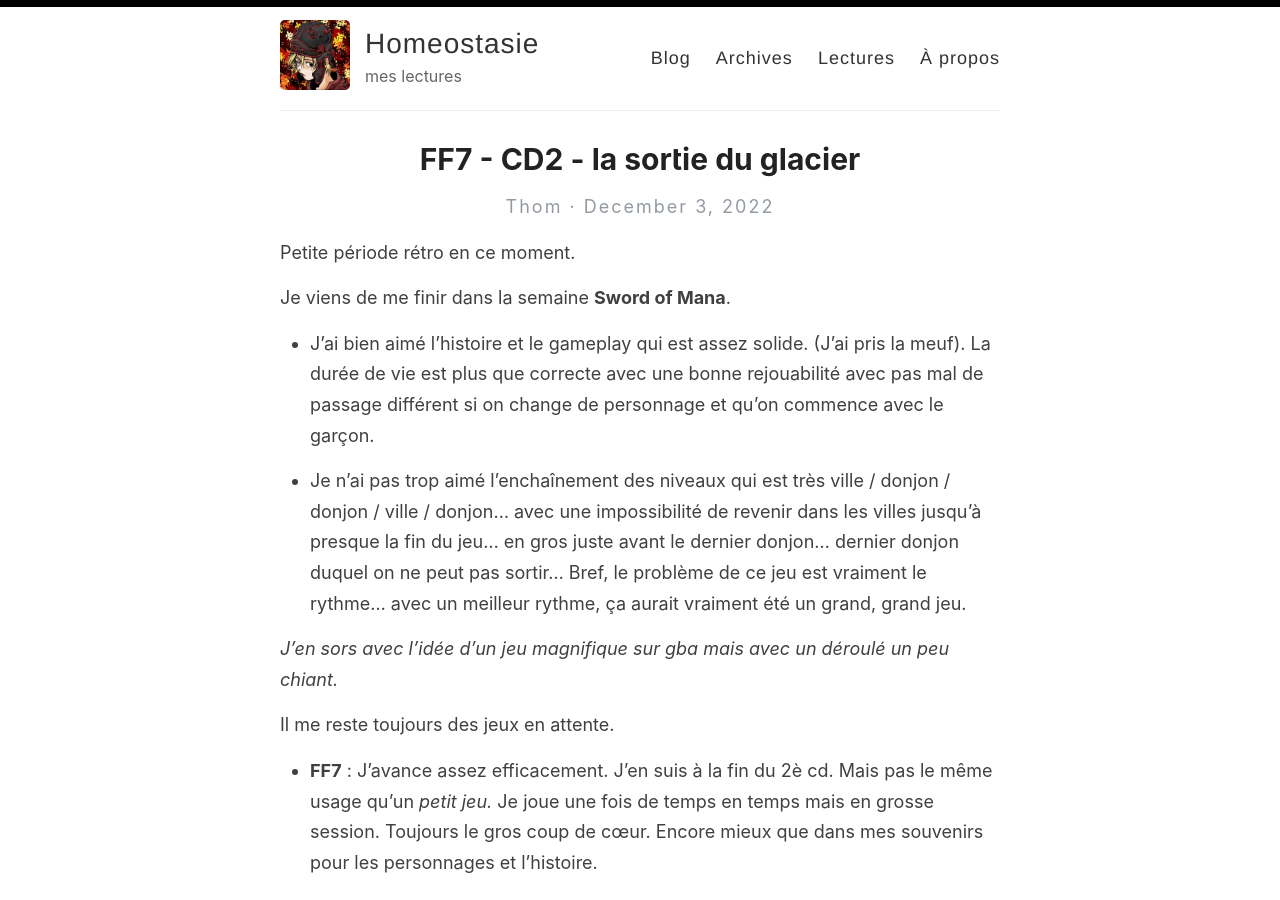
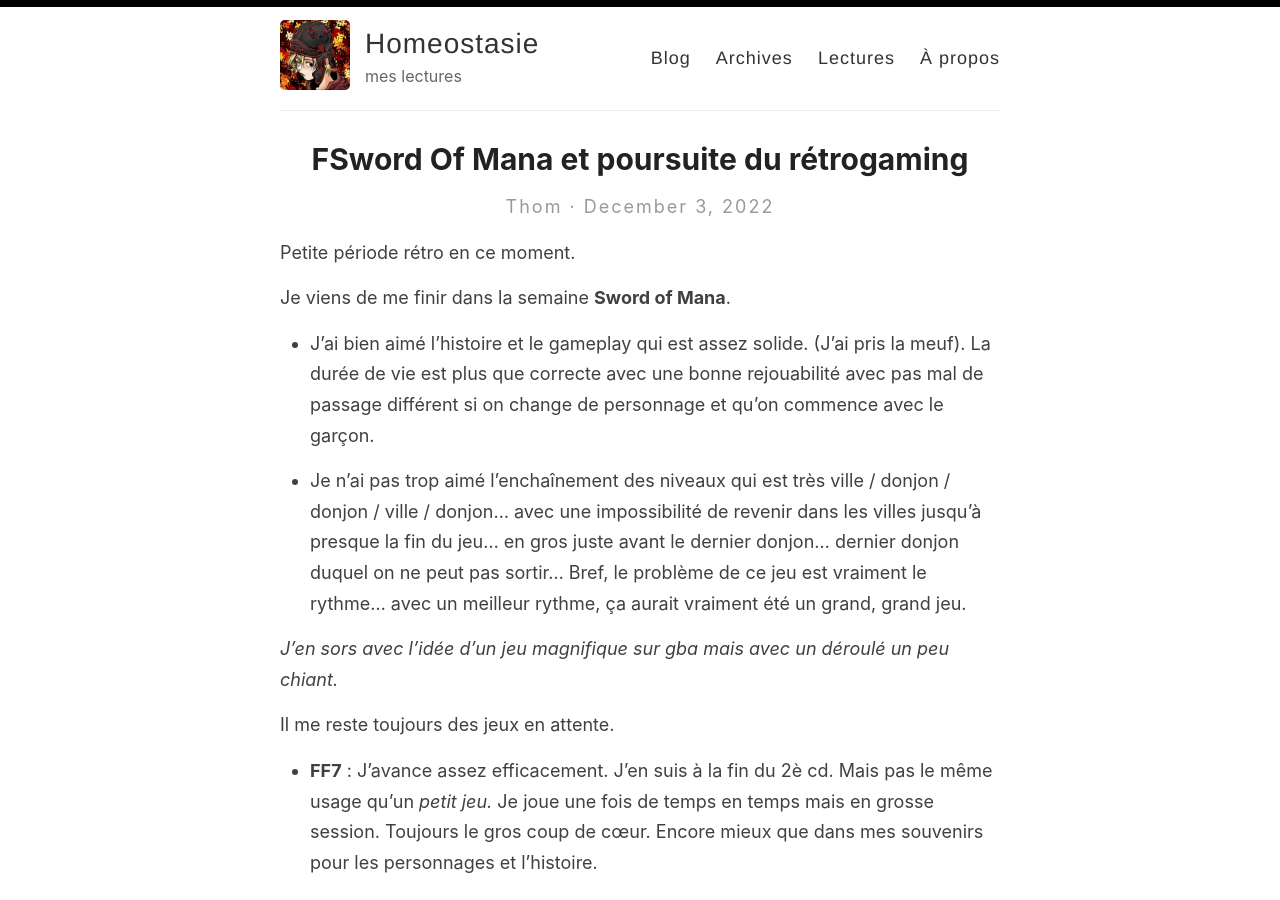
Before and after one commit to homeostasie/bouquins, a Jekyll site: the page built from _posts/2022-12-03-Sword-of-Mana.md, in a window 1280 px wide and 900 px high. Built offline with Jekyll 4.4.1, drawn with Linux system fonts in a browser that asks for light colours; comment, search, counter and statistics services are not loaded.

Commit message:
titre pour le billet SoM

```diff
--- a/_posts/2022-12-03-Sword-of-Mana.md
+++ b/_posts/2022-12-03-Sword-of-Mana.md
@@ -1,6 +1,6 @@
 ---
 layout: post
-title: "FF7 - CD2 - la sortie du glacier"
+title: "FSword Of Mana et poursuite du rétrogaming"
 categories: blog
 comments: true
 ---
```
